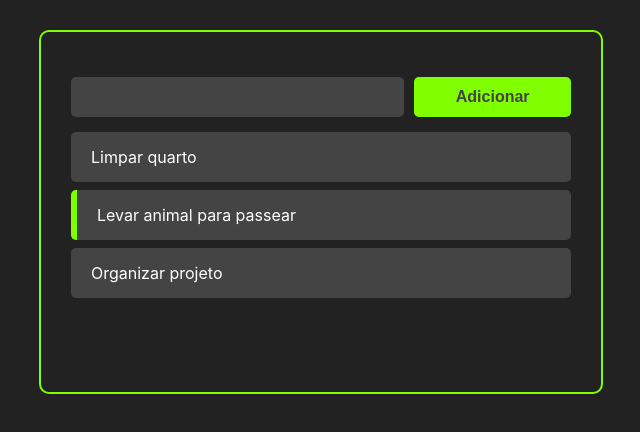
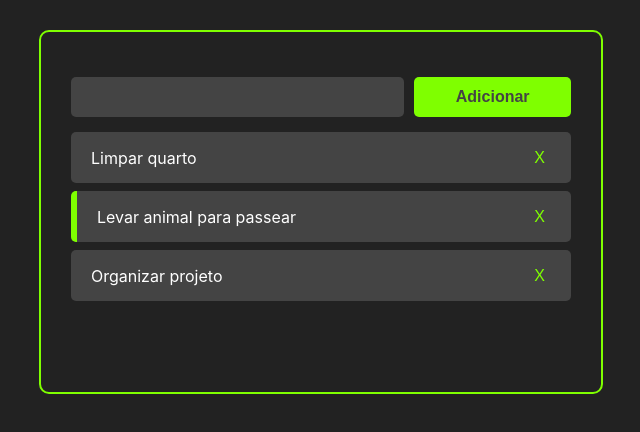
Before and after one commit to RodrigoJose-Dev/Organizador-Tarefas-REACT, a React (Create React App) app: page / in a window 1280 px wide. Shown: the top 432 px of the page, without its empty margins (319-959 px from the left). Built offline with nearby package versions, Linux system fonts and the light colour scheme.

Commit message:
Deletar tarefas

```diff
--- a/src/App.jsx
+++ b/src/App.jsx
@@ -35,6 +35,7 @@
     setTasks(newTasks);
   };
 
+  //adicionar task
   const handleTaskAdd = (taskTitle) => {
     const newTasks = [
       ...tasks,
@@ -48,11 +49,21 @@
     setTasks(newTasks);
   };
 
+  //remover task
+  const handleTaskDel = (taskId) => {
+    const newTasks = tasks.filter((task) => task.id != taskId);
+    setTasks(newTasks);
+  };
+
   return (
     <>
       <div className="container">
         <AddTask handleTaskAdd={handleTaskAdd} />
-        <Tasks tasks={tasks} handleTaskClickStatus={handleTaskClickStatus} />
+        <Tasks
+          tasks={tasks}
+          handleTaskClickStatus={handleTaskClickStatus}
+          handleTaskDel={handleTaskDel}
+        />
       </div>
     </>
   );
--- a/src/components/Task.css
+++ b/src/components/Task.css
@@ -7,5 +7,15 @@
   justify-content: space-between;
   color: white;
   align-items: center;
+}
+
+.task-title {
   cursor: pointer;
 }
+
+.remove-task-btn {
+  background-color: #444;
+  border: none;
+  font-size: 16px;
+  color: chartreuse;
+}
--- a/src/components/Task.jsx
+++ b/src/components/Task.jsx
@@ -2,7 +2,7 @@
 
 import "./Task.css";
 
-const Task = ({ task, handleTaskClickStatus }) => {
+const Task = ({ task, handleTaskClickStatus, handleTaskDel }) => {
   return (
     <div
       className="task-container"
@@ -14,9 +14,16 @@
       >
         {task.title}
       </div>
+      <div className="buttons-container">
+        <button
+          className="remove-task-btn"
+          onClick={() => handleTaskDel(task.id)}
+        >
+          X
+        </button>
+      </div>
     </div>
   );
-  // return <div className="task-container">{task.title}</div>;
 };
 
 export default Task;
--- a/src/components/Tasks.jsx
+++ b/src/components/Tasks.jsx
@@ -2,11 +2,15 @@
 
 import Task from "./Task";
 
-const Tasks = ({ tasks, handleTaskClickStatus }) => {
+const Tasks = ({ tasks, handleTaskClickStatus, handleTaskDel }) => {
   return (
     <>
       {tasks.map((task) => (
-        <Task task={task} handleTaskClickStatus={handleTaskClickStatus} />
+        <Task
+          task={task}
+          handleTaskClickStatus={handleTaskClickStatus}
+          handleTaskDel={handleTaskDel}
+        />
       ))}
     </>
   );
```
